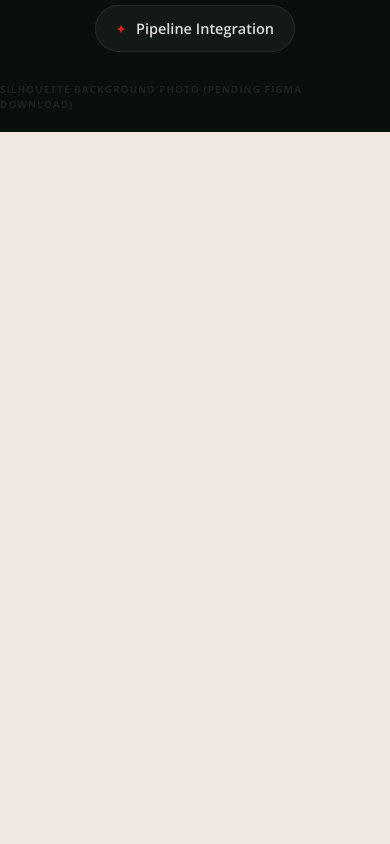
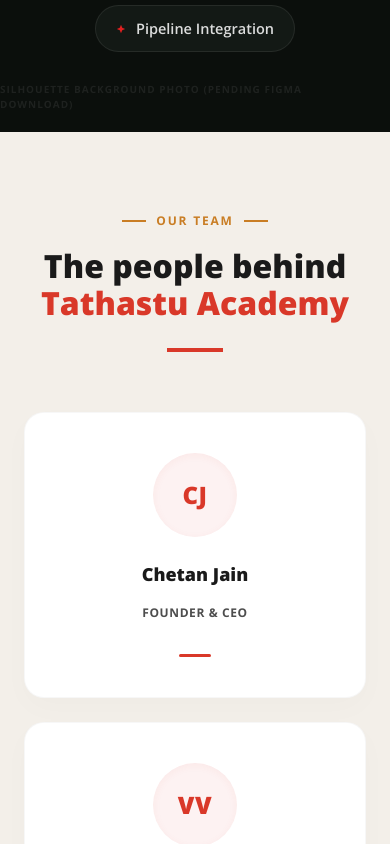
Before and after one commit to sshukla2005/tathastu, a Next.js app in the folder apps/web/: page /academy in a window 390 px wide. Shown: the part 9240-10084 px from the top of the page. Before the commit the page ends 9372 px from the top, so only its background shows below. Built offline with nearby package versions, Linux system fonts and the light colour scheme.

Commit message:
feat: rebuild Team section on Academy page

```diff
--- a/apps/web/app/academy/page.tsx
+++ b/apps/web/app/academy/page.tsx
@@ -1932,6 +1932,189 @@
         </div>
       </section>
 
+      {/* ── 7. TEAM — node 154:561 — LIGHT THEME ───────────────────── */}
+      <section
+        id="team"
+        style={{
+          background: ABOUT_BG, // Warm cream background
+          color: ABOUT_TEXT_PRIMARY,
+          padding: "120px 80px 140px",
+          position: "relative",
+          overflow: "hidden",
+          display: "flex",
+          flexDirection: "column",
+          alignItems: "center",
+          gap: "60px",
+        }}
+        className="academy-section"
+      >
+        {/* Section Header */}
+        <div
+          style={{
+            textAlign: "center",
+            display: "flex",
+            flexDirection: "column",
+            alignItems: "center",
+            gap: "18px",
+            maxWidth: "800px",
+          }}
+        >
+          <div
+            style={{
+              display: "flex",
+              alignItems: "center",
+              gap: "10px",
+              color: ABOUT_ACCENT_GOLD,
+              fontSize: "12px",
+              fontWeight: 700,
+              letterSpacing: "0.15em",
+              textTransform: "uppercase",
+            }}
+          >
+            <span style={{ width: "24px", height: "2px", background: ABOUT_ACCENT_GOLD }}></span>
+            OUR TEAM
+            <span style={{ width: "24px", height: "2px", background: ABOUT_ACCENT_GOLD }}></span>
+          </div>
+
+          <h2
+            style={{
+              fontFamily: "'Open Sans', sans-serif",
+              fontSize: "clamp(32px, 3.2vw, 44px)",
+              fontWeight: 900,
+              lineHeight: 1.15,
+              color: ABOUT_TEXT_PRIMARY,
+              margin: 0,
+            }}
+          >
+            The people behind <span style={{ color: ABOUT_ACCENT_RED }}>Tathastu Academy</span>
+          </h2>
+          <div
+            style={{
+              width: "56px",
+              height: "4px",
+              background: ABOUT_ACCENT_RED,
+              marginTop: "8px",
+            }}
+          ></div>
+        </div>
+
+        {/* 3 cards centered grid */}
+        <div
+          style={{
+            display: "grid",
+            gridTemplateColumns: "repeat(3, 1fr)",
+            gap: "30px",
+            width: "100%",
+            maxWidth: "1200px",
+          }}
+          className="team-grid"
+        >
+          {[
+            {
+              initials: "CJ",
+              name: "Chetan Jain",
+              role: "FOUNDER & CEO",
+            },
+            {
+              initials: "VV",
+              name: "Venu Victor",
+              role: "HEAD OF TRAINING & PRODUCTION STRATEGY",
+            },
+            {
+              initials: "NG",
+              name: "Nikitha Gaikwad",
+              role: "MARKETING MANAGER",
+            },
+          ].map((member, idx) => (
+            <div
+              key={idx}
+              style={{
+                background: "#FFFFFF",
+                borderRadius: "20px",
+                padding: "40px 32px",
+                boxShadow: "0 10px 30px rgba(0, 0, 0, 0.02)",
+                border: "1px solid rgba(0, 0, 0, 0.03)",
+                display: "flex",
+                flexDirection: "column",
+                alignItems: "center",
+                textAlign: "center",
+                gap: "24px",
+                transition: "transform 0.3s ease, box-shadow 0.3s ease",
+              }}
+              className="team-card"
+            >
+              {/* Initials Circle */}
+              <div
+                style={{
+                  width: "84px",
+                  height: "84px",
+                  borderRadius: "50%",
+                  background: "#FDF2F2",
+                  color: ABOUT_ACCENT_RED,
+                  fontFamily: "'Open Sans', sans-serif",
+                  fontSize: "24px",
+                  fontWeight: 800,
+                  letterSpacing: "0.02em",
+                  display: "flex",
+                  alignItems: "center",
+                  justifyContent: "center",
+                  boxShadow: "inset 0 2px 8px rgba(217, 56, 41, 0.05)",
+                }}
+              >
+                {member.initials}
+              </div>
+
+              {/* Text metadata */}
+              <div
+                style={{
+                  display: "flex",
+                  flexDirection: "column",
+                  alignItems: "center",
+                  gap: "8px",
+                }}
+              >
+                <h4
+                  style={{
+                    margin: 0,
+                    fontSize: "18px",
+                    fontWeight: 800,
+                    color: ABOUT_TEXT_PRIMARY,
+                  }}
+                >
+                  {member.name}
+                </h4>
+                <p
+                  style={{
+                    margin: 0,
+                    fontSize: "12px",
+                    fontWeight: 700,
+                    color: ABOUT_TEXT_SECONDARY,
+                    letterSpacing: "0.05em",
+                    lineHeight: 1.4,
+                    minHeight: "34px", // Keep card heights consistent despite role wrap
+                    display: "flex",
+                    alignItems: "center",
+                    justifyContent: "center",
+                  }}
+                >
+                  {member.role}
+                </p>
+              </div>
+
+              {/* Small Red Underline */}
+              <div
+                style={{
+                  width: "32px",
+                  height: "3px",
+                  background: ABOUT_ACCENT_RED,
+                  borderRadius: "2px",
+                }}
+              ></div>
+            </div>
+          ))}
+        </div>
+      </section>
+
       {/* Responsive overrides */}
       <style>{`
         @keyframes ticker-scroll {
@@ -1974,6 +2157,11 @@
           transform: scale(1.03);
           box-shadow: 0 4px 15px rgba(224, 32, 32, 0.05);
         }
+        .team-card:hover {
+          transform: translateY(-6px);
+          box-shadow: 0 20px 40px rgba(0,0,0,0.05) !important;
+          border-color: rgba(217,56,41,0.15) !important;
+        }
         @media (max-width: 1024px) {
           .academy-hero-grid {
             grid-template-columns: 1fr !important;
@@ -2002,6 +2190,12 @@
           .specialization-row {
             gap: 12px !important;
           }
+          .team-grid {
+            grid-template-columns: 1fr !important;
+            gap: 24px !important;
+            max-width: 450px !important;
+            margin: 0 auto !important;
+          }
         }
         @media (max-width: 640px) {
           .academy-section {
```
